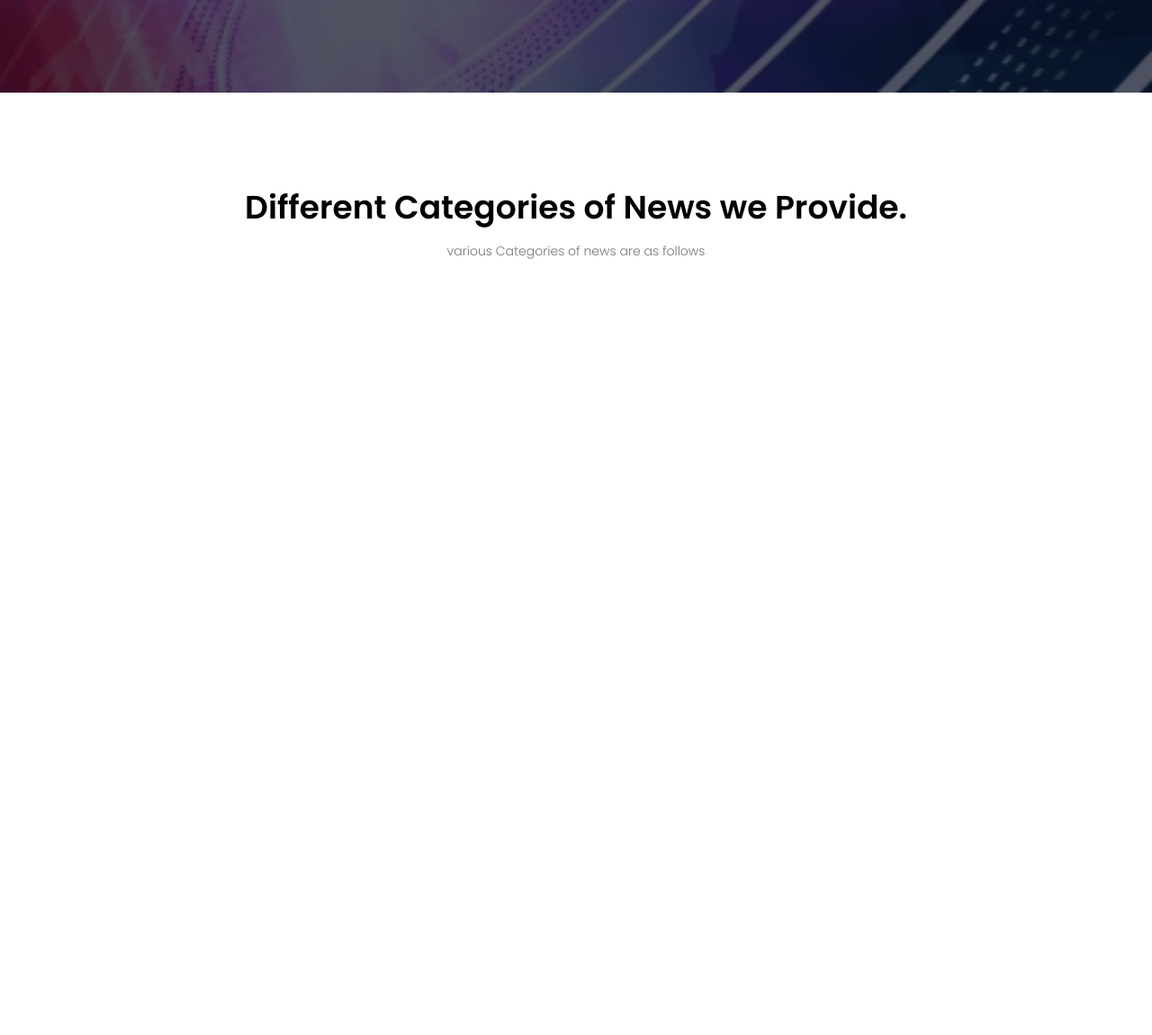
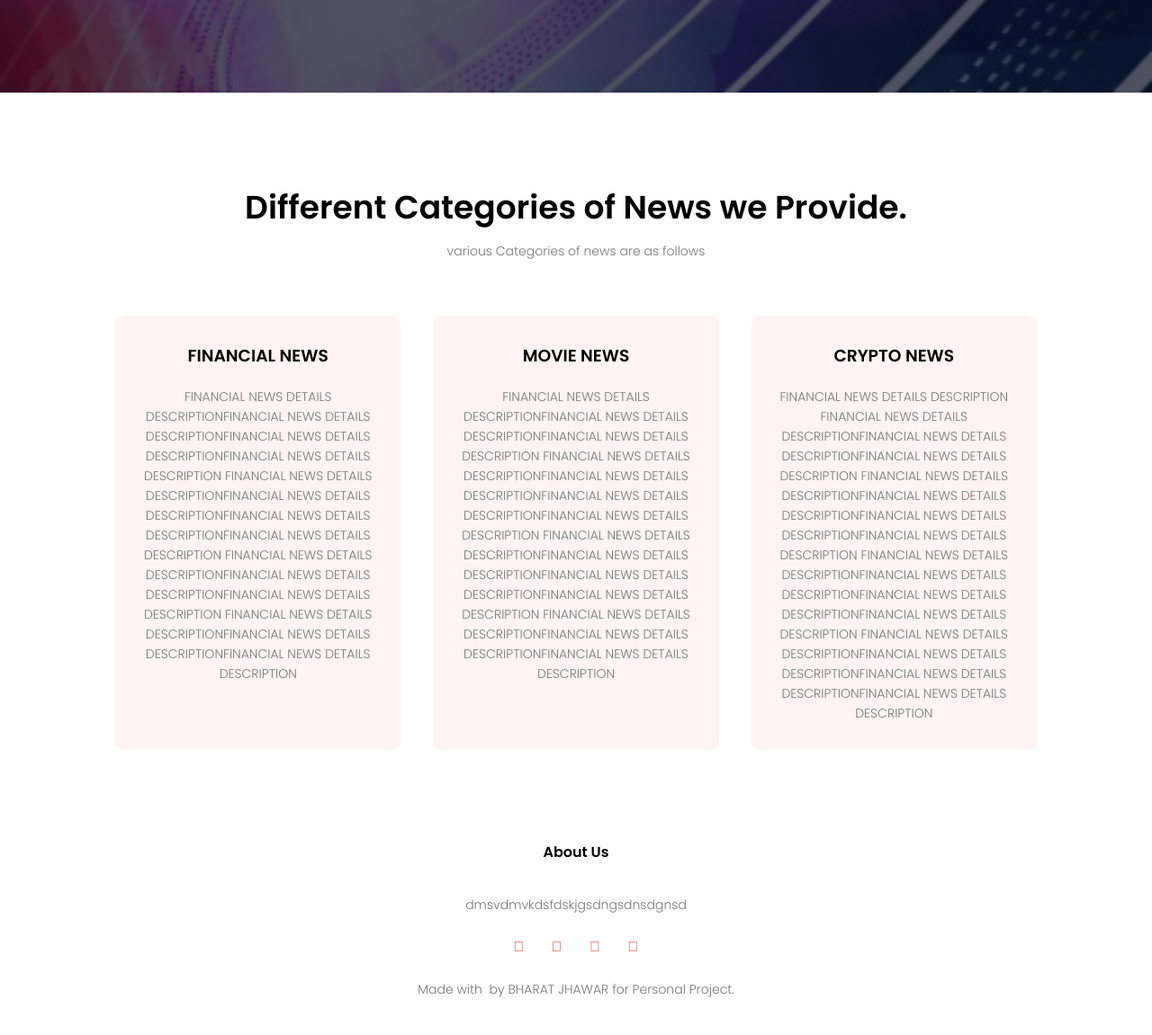
Before and after one commit to bjhawar1508/frt_project, a plain HTML site: page index.html in a window 1280 px wide. Shown: the part 697-1848 px from the top of the page at 90% size. Before the commit the page ends 997 px from the top, so only its background shows below. Drawn offline with Linux system fonts and the light colour scheme.

Commit message:
commit 1

```diff
--- a/index.html
+++ b/index.html
@@ -17,10 +17,6 @@
                     <i class="fa fa-times" on click="hideMenu()"></i>
                     <ul>
                         <li><a href="">HOME</a></li>
-                        <li><a href="">GENERAL NEWS</a></li>
-                        <li><a href="">FINANCIAL NEWS</a></li>
-                        <li><a href="">MOVIE NEWS</a></li>
-                        <li><a href="">CRYPTO NEWS</a></li>
                         <li><a href="">ABOUT US</a></li>
                         <li><a href="">CONTACT US</a></li>
                     </ul>
@@ -45,31 +41,55 @@
 
     </section>
 
-<!---Category of News -->
+ <!---Category of News -->
 
     <section class="category">
         <h1>Different Categories of News we Provide.</h1>
             <p>
-various Categories of news are as follows
+                various Categories of news are as follows
 
             </p>
 
-
-    </section>
+        <div class="row">
+            <div class="category-col">
+                <h3> FINANCIAL NEWS</h3>
+                <p> FINANCIAL NEWS DETAILS DESCRIPTIONFINANCIAL NEWS DETAILS DESCRIPTIONFINANCIAL NEWS DETAILS DESCRIPTIONFINANCIAL NEWS DETAILS DESCRIPTION
+                FINANCIAL NEWS DETAILS DESCRIPTIONFINANCIAL NEWS DETAILS DESCRIPTIONFINANCIAL NEWS DETAILS DESCRIPTIONFINANCIAL NEWS DETAILS DESCRIPTION
+                FINANCIAL NEWS DETAILS DESCRIPTIONFINANCIAL NEWS DETAILS DESCRIPTIONFINANCIAL NEWS DETAILS DESCRIPTION
+                FINANCIAL NEWS DETAILS DESCRIPTIONFINANCIAL NEWS DETAILS DESCRIPTIONFINANCIAL NEWS DETAILS DESCRIPTION </p>
 
 
+            </div>
+
+            <div class="category-col">
+                <h3> MOVIE NEWS</h3>
+                <p> FINANCIAL NEWS DETAILS DESCRIPTIONFINANCIAL NEWS DETAILS DESCRIPTIONFINANCIAL NEWS DETAILS DESCRIPTION
+                    FINANCIAL NEWS DETAILS DESCRIPTIONFINANCIAL NEWS DETAILS DESCRIPTIONFINANCIAL NEWS DETAILS DESCRIPTIONFINANCIAL NEWS DETAILS DESCRIPTION
+                    FINANCIAL NEWS DETAILS DESCRIPTIONFINANCIAL NEWS DETAILS DESCRIPTIONFINANCIAL NEWS DETAILS DESCRIPTIONFINANCIAL NEWS DETAILS DESCRIPTION
+                    FINANCIAL NEWS DETAILS DESCRIPTIONFINANCIAL NEWS DETAILS DESCRIPTIONFINANCIAL NEWS DETAILS DESCRIPTION </p>
 
 
+            </div>
+
+            <div class="category-col">
+                    <h3> CRYPTO NEWS</h3>
+                    <p> FINANCIAL NEWS DETAILS DESCRIPTION FINANCIAL NEWS DETAILS DESCRIPTIONFINANCIAL NEWS DETAILS DESCRIPTIONFINANCIAL NEWS DETAILS DESCRIPTION
+                        FINANCIAL NEWS DETAILS DESCRIPTIONFINANCIAL NEWS DETAILS DESCRIPTIONFINANCIAL NEWS DETAILS DESCRIPTIONFINANCIAL NEWS DETAILS DESCRIPTION
+                        FINANCIAL NEWS DETAILS DESCRIPTIONFINANCIAL NEWS DETAILS DESCRIPTIONFINANCIAL NEWS DETAILS DESCRIPTIONFINANCIAL NEWS DETAILS DESCRIPTION
+                        FINANCIAL NEWS DETAILS DESCRIPTIONFINANCIAL NEWS DETAILS DESCRIPTIONFINANCIAL NEWS DETAILS DESCRIPTIONFINANCIAL NEWS DETAILS DESCRIPTION </p>
 
 
+            </div>
 
 
+        </div>
+
+</section>
+
+<section class="">
 
 
-
-
-
-
+</section>
 
 <!----- JAVASCRIPT to toggle menu ------>
     <script>
@@ -89,5 +109,23 @@ various Categories of news are as follows
 
     </script>
 
+<!--Footer--->
+
+    <section class="footer">
+        <h4>About Us</h4>
+        <p>
+            dmsvdmvkdsfdskjgsdngsdnsdgnsd
+
+        </p>
+
+    <div class="icons">
+        <i class="fa fa-facebook"></i>
+        <i class="fa fa-twitter"></i>
+        <i class="fa fa-instagram"></i>
+        <i class="fa fa-linkedin"></i>
+    </div>
+    <p>Made with <i class="fa fa-heart-o"></i> by BHARAT JHAWAR for Personal Project. </p>
+    </section>
+
 </body>
 </html>
--- a/style.css
+++ b/style.css
@@ -7,7 +7,7 @@
 .header{
     min-height: 100vh;
     width: 100%;
-    background-image: linear-gradient(rgba(4,9,30,0.7),rgba(4,9,30,0.7                                                                    )),url(bg.jpg);
+    background-image: linear-gradient(rgba(4,9,30,0.7),rgba(4,9,30,0.7)),url(bg.jpg);
     background-position: center;
     background-size: cover;
     position: relative;
@@ -170,5 +170,85 @@ p{
         line-height: 22px;
         padding: 10px;
 
+}
+
+.row{
+        margin-top: 5%;
+        display: flex;
+        justify-content: space-between;
 
 }
+
+.category-col{
+        flex-basis: 31%;
+        background: #fff3f3;
+        border-radius: 10px;
+        margin-bottom: 5%;
+        padding: 20px 12px;
+        box-sizing: border-box;
+        transform: 0.5s;
+}
+
+h3{
+        text-align: center;
+        font-weight: 600;
+        margin: 10px 0;
+}
+
+.category-col:hover{
+        box-shadow: 0 0 20px 0px rgba(0,0,0,0.2);
+
+}
+
+@media(max-width: 700px){
+        .row{
+                flex-direction: column;
+        }
+
+}
+
+/* ------Footer ------*/
+
+.footer{
+        width: 100%;
+        text-align: center;
+        padding: 30px 0;
+
+}
+
+.footer h4{
+        margin-bottom: 25px;
+        margin-top: 20px;
+        font-weight: 600;
+}
+.icons .fa{
+        color: #f44336;
+        margin: 0 13px;
+        cursor: pointer;
+       padding: 18px 0;
+}
+
+.fa-heart-o{
+        color: #f44336;
+
+}
+
+/*--------- about us page------*/
+
+.sub-header{
+        height: 50vh;
+        width:  100%;
+        background-image: linear-gradient(rgba(4,9,30,0.7),rgba(4,9,30,0.7)), url(background_contactus.jpg);
+        background-image: center;
+        background-size: cover;
+        text-align: center;
+        color: #fff;
+
+}
+
+.sub-header h1{
+        margin-top: 100px;
+
+
+
+}
```
Also changed, not shown: about us.html (added, +85 -0 lines), background_contactus.jpg (added).
